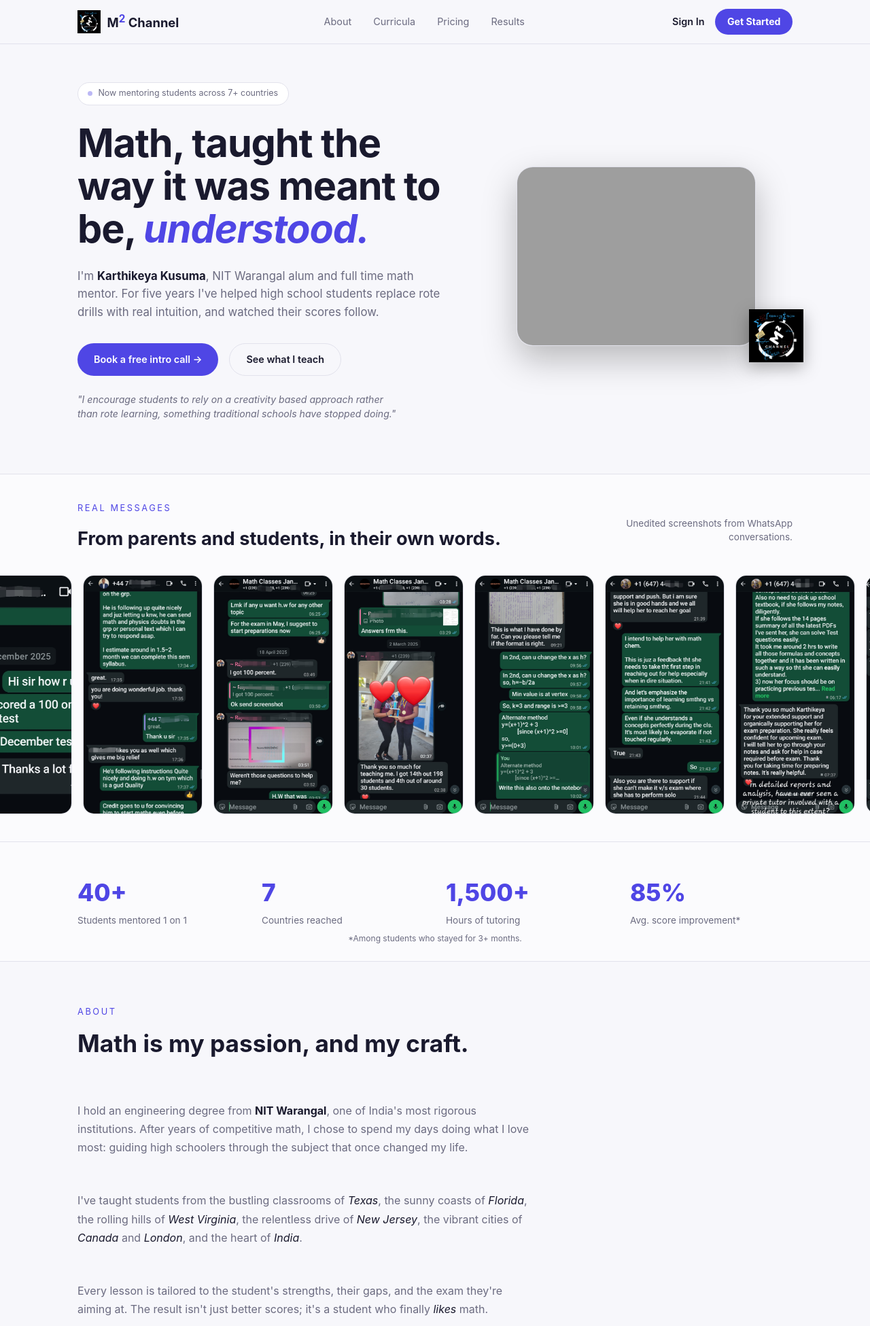
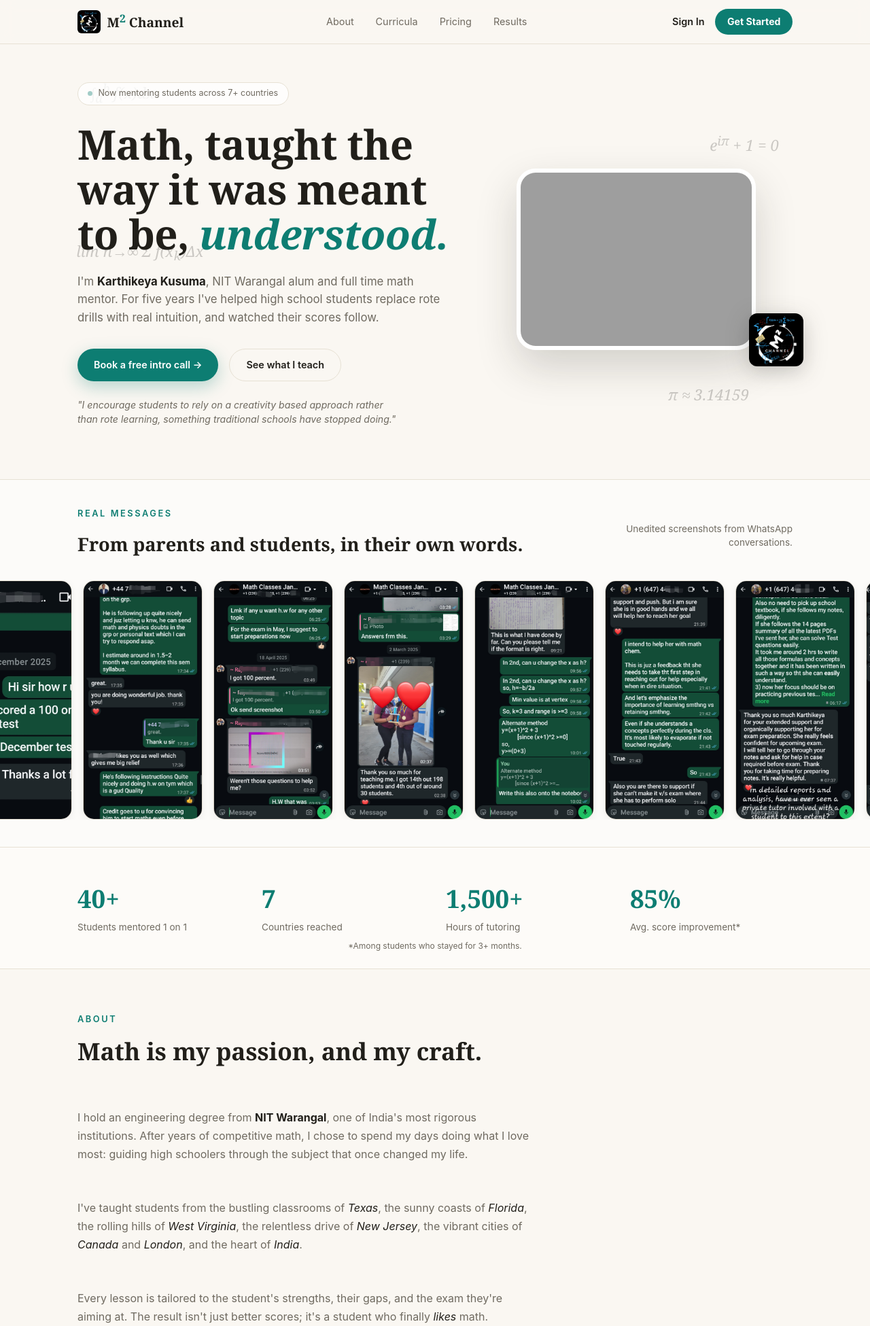
Before and after one commit to AryanSharma238/Math-tutoring-site-kk, a Flask app: page / in a window 1280 px wide. Shown: the top 1951 px of the page at 68% size. Run offline with Flask 3, Linux system fonts and the light colour scheme; grey boxes are pictures that could not be loaded.

Commit message:
Restore original design fidelity: light paper theme, teal accent, serif display font, chalk-formula decorations, gradient background

```diff
--- a/static/style.css
+++ b/static/style.css
@@ -482,13 +482,46 @@ img.curriculum-viewer {
 
 /* ---------- Marketing homepage ---------- */
 
+@import url('https://fonts.googleapis.com/css2?family=Playfair+Display:ital,wght@0,600;0,700;1,600;1,700&display=swap');
+
+.mkt-scope {
+  --mkt-bg: #faf7f2;
+  --mkt-card: #ffffff;
+  --mkt-text: #211f1a;
+  --mkt-muted: #6f6a60;
+  --mkt-accent: #0d7d72;
+  --mkt-accent-fg: #ffffff;
+  --mkt-border: #e7e1d4;
+  --mkt-glow: rgba(13, 125, 114, 0.28);
+
+  position: relative;
+  background: var(--mkt-bg);
+  color: var(--mkt-text);
+  overflow-x: hidden;
+  font-family: -apple-system, BlinkMacSystemFont, "Segoe UI", Roboto, sans-serif;
+}
+
+.mkt-scope .font-display {
+  font-family: 'Playfair Display', Georgia, 'Times New Roman', serif;
+}
+
+.mkt-bg-gradient {
+  position: fixed;
+  inset: 0;
+  z-index: -1;
+  pointer-events: none;
+  background:
+    radial-gradient(60rem 40rem at 15% -5%, rgba(13, 125, 114, 0.10), transparent 60%),
+    radial-gradient(50rem 35rem at 100% 10%, rgba(217, 141, 63, 0.12), transparent 60%);
+}
+
 .site-header {
   position: sticky;
   top: 0;
   z-index: 100;
-  background: color-mix(in srgb, var(--bg) 85%, transparent);
+  background: color-mix(in srgb, var(--mkt-bg) 82%, transparent);
   backdrop-filter: blur(10px);
-  border-bottom: 1px solid var(--border);
+  border-bottom: 1px solid var(--mkt-border);
 }
 
 .site-header-inner {
@@ -507,7 +540,7 @@ img.curriculum-viewer {
   align-items: center;
   gap: 0.6rem;
   text-decoration: none;
-  color: var(--text);
+  color: var(--mkt-text);
   flex-shrink: 0;
 }
 
@@ -515,15 +548,16 @@ img.curriculum-viewer {
   height: 34px;
   width: 34px;
   object-fit: contain;
+  border-radius: 6px;
 }
 
 .brand-name {
   font-weight: 700;
-  font-size: 1.15rem;
+  font-size: 1.2rem;
 }
 
 .brand-name sup {
-  color: var(--accent);
+  color: var(--mkt-accent);
 }
 
 .site-nav {
@@ -534,12 +568,13 @@ img.curriculum-viewer {
 }
 
 .site-nav a {
-  color: var(--muted);
+  color: var(--mkt-muted);
   text-decoration: none;
+  transition: color 0.15s;
 }
 
 .site-nav a:hover {
-  color: var(--text);
+  color: var(--mkt-text);
 }
 
 @media (min-width: 768px) {
@@ -554,7 +589,7 @@ img.curriculum-viewer {
 }
 
 .nav-signin {
-  color: var(--text);
+  color: var(--mkt-text);
   text-decoration: none;
   font-size: 0.9rem;
   font-weight: 600;
@@ -562,23 +597,32 @@ img.curriculum-viewer {
 }
 
 .nav-getstarted {
-  background: var(--accent);
-  color: white;
+  background: var(--mkt-accent);
+  color: var(--mkt-accent-fg);
   text-decoration: none;
   font-size: 0.88rem;
   font-weight: 700;
   padding: 0.55rem 1.1rem;
   border-radius: 999px;
   white-space: nowrap;
+  transition: opacity 0.15s;
+}
+
+.nav-getstarted:hover {
+  opacity: 0.9;
 }
 
 .hero {
+  position: relative;
   max-width: 1100px;
   margin: 0 auto;
   padding: 3.5rem 1.5rem 4rem;
+  overflow: visible;
 }
 
 .hero-inner {
+  position: relative;
+  z-index: 1;
   display: grid;
   grid-template-columns: 1fr;
   gap: 2.5rem;
@@ -593,12 +637,12 @@ img.curriculum-viewer {
   display: inline-flex;
   align-items: center;
   gap: 0.5rem;
-  border: 1px solid var(--border);
-  background: var(--card);
+  border: 1px solid var(--mkt-border);
+  background: color-mix(in srgb, var(--mkt-card) 80%, transparent);
   border-radius: 999px;
   padding: 0.4rem 0.9rem;
   font-size: 0.78rem;
-  color: var(--muted);
+  color: var(--mkt-muted);
   margin-bottom: 1.5rem;
 }
 
@@ -606,7 +650,7 @@ img.curriculum-viewer {
   width: 7px;
   height: 7px;
   border-radius: 50%;
-  background: var(--accent);
+  background: var(--mkt-accent);
   animation: pulse-dot 2s infinite;
 }
 
@@ -619,28 +663,29 @@ img.curriculum-viewer {
   font-size: 2.4rem;
   line-height: 1.1;
   margin: 0;
-  letter-spacing: -0.02em;
+  letter-spacing: -0.01em;
+  font-weight: 700;
 }
 
 @media (min-width: 768px) {
-  .hero h1 { font-size: 3.6rem; }
+  .hero h1 { font-size: 3.75rem; }
 }
 
 .hero h1 em {
-  color: var(--accent);
+  color: var(--mkt-accent);
   font-style: italic;
 }
 
 .hero-lead {
   margin-top: 1.5rem;
   font-size: 1.05rem;
-  color: var(--muted);
+  color: var(--mkt-muted);
   max-width: 34rem;
   line-height: 1.6;
 }
 
 .hero-lead strong {
-  color: var(--text);
+  color: var(--mkt-text);
 }
 
 .hero-ctas {
@@ -653,47 +698,60 @@ img.curriculum-viewer {
 .btn-primary {
   display: inline-flex;
   align-items: center;
-  background: var(--accent);
-  color: white;
+  background: var(--mkt-accent);
+  color: var(--mkt-accent-fg);
   text-decoration: none;
   font-weight: 600;
   font-size: 0.9rem;
   padding: 0.75rem 1.5rem;
   border-radius: 999px;
+  box-shadow: 0 8px 24px var(--mkt-glow);
+  transition: opacity 0.15s, transform 0.15s;
+}
+
+.btn-primary:hover {
+  opacity: 0.92;
+  transform: translateY(-1px);
 }
 
 .btn-outline {
   display: inline-flex;
   align-items: center;
-  border: 1px solid var(--border);
-  color: var(--text);
+  border: 1px solid var(--mkt-border);
+  color: var(--mkt-text);
   text-decoration: none;
   font-weight: 600;
   font-size: 0.9rem;
   padding: 0.75rem 1.5rem;
   border-radius: 999px;
+  transition: background 0.15s;
+}
+
+.btn-outline:hover {
+  background: color-mix(in srgb, var(--mkt-text) 6%, transparent);
 }
 
 .hero-quote {
   margin-top: 1.5rem;
   font-style: italic;
   font-size: 0.88rem;
-  color: var(--muted);
+  color: var(--mkt-muted);
   max-width: 30rem;
 }
 
 .hero-photo-wrap {
   position: relative;
+  z-index: 1;
   display: flex;
   justify-content: center;
 }
 
 .hero-photo {
   width: 16rem;
-  border-radius: 1.5rem;
+  border-radius: 1.75rem;
   object-fit: cover;
-  border: 1px solid var(--border);
-  box-shadow: 0 20px 50px rgba(0,0,0,0.25);
+  border: 6px solid var(--mkt-card);
+  box-shadow: 0 25px 60px rgba(33, 31, 26, 0.18);
 }
 
 @media (min-width: 768px) {
@@ -705,14 +763,35 @@ img.curriculum-viewer {
   bottom: -1.5rem;
   right: -1rem;
   width: 5rem;
-  filter: drop-shadow(0 8px 12px rgba(0,0,0,0.3));
+  border-radius: 12px;
+  filter: drop-shadow(0 8px 16px rgba(33, 31, 26, 0.25));
+}
+
+.chalk-formulas {
+  position: absolute;
+  inset: 0;
+  pointer-events: none;
+  display: none;
+}
+
+@media (min-width: 1024px) {
+  .chalk-formulas { display: block; }
+}
+
+.chalk-formula {
+  position: absolute;
+  font-family: 'Playfair Display', Georgia, serif;
+  font-style: italic;
+  font-size: 1.4rem;
+  color: color-mix(in srgb, var(--mkt-text) 22%, transparent);
+  white-space: nowrap;
 }
 
 .testimonials-marquee-section {
   padding: 2.5rem 0;
-  border-top: 1px solid var(--border);
-  border-bottom: 1px solid var(--border);
-  background: color-mix(in srgb, var(--card) 60%, transparent);
+  border-top: 1px solid var(--mkt-border);
+  border-bottom: 1px solid var(--mkt-border);
+  background: color-mix(in srgb, var(--mkt-card) 55%, transparent);
 }
 
 .marquee-heading {
@@ -731,7 +810,7 @@ img.curriculum-viewer {
 }
 
 .marquee-note {
-  color: var(--muted);
+  color: var(--mkt-muted);
   font-size: 0.85rem;
   max-width: 16rem;
   text-align: right;
@@ -761,8 +840,9 @@ img.curriculum-viewer {
   height: 22rem;
   border-radius: 1rem;
   overflow: hidden;
-  border: 1px solid var(--border);
-  background: var(--card);
+  border: 1px solid var(--mkt-border);
+  background: var(--mkt-card);
+  box-shadow: 0 4px 14px rgba(33, 31, 26, 0.06);
 }
 
 .marquee-item img {
@@ -774,8 +854,8 @@ img.curriculum-viewer {
 }
 
 .stats-bar {
-  border-bottom: 1px solid var(--border);
-  background: color-mix(in srgb, var(--card) 50%, transparent);
+  border-bottom: 1px solid var(--mkt-border);
+  background: color-mix(in srgb, var(--mkt-card) 45%, transparent);
 }
 
 .stats-grid {
@@ -792,15 +872,16 @@ img.curriculum-viewer {
 }
 
 .stat-num {
-  font-size: 2.2rem;
-  font-weight: 800;
-  color: var(--accent);
+  font-family: 'Playfair Display', Georgia, serif;
+  font-size: 2.3rem;
+  font-weight: 700;
+  color: var(--mkt-accent);
 }
 
 .stat-label {
   margin-top: 0.25rem;
   font-size: 0.85rem;
-  color: var(--muted);
+  color: var(--mkt-muted);
 }
 
 .stats-footnote {
@@ -809,21 +890,23 @@ img.curriculum-viewer {
   padding: 0 1.5rem 1.5rem;
   text-align: center;
   font-size: 0.75rem;
-  color: var(--muted);
+  color: var(--mkt-muted);
 }
 
 .eyebrow {
   text-transform: uppercase;
   letter-spacing: 0.2em;
   font-size: 0.8rem;
-  color: var(--accent);
+  color: var(--mkt-accent);
   margin: 0 0 1rem;
+  font-weight: 600;
 }
 
 .about-section, .curricula-section, .pricing-section, .quotes-section {
   max-width: 1100px;
   margin: 0 auto;
   padding: 4rem 1.5rem;
+  position: relative;
 }
 
 .about-section h2, .curricula-section h2, .pricing-section h2, .quotes-section h2 {
@@ -837,13 +920,13 @@ img.curriculum-viewer {
   display: flex;
   flex-direction: column;
   gap: 1.2rem;
-  color: var(--muted);
+  color: var(--mkt-muted);
   line-height: 1.7;
   max-width: 42rem;
 }
 
-.about-copy strong { color: var(--text); }
-.about-copy em { color: var(--text); font-style: italic; }
+.about-copy strong { color: var(--mkt-text); }
+.about-copy em { color: var(--mkt-text); font-style: italic; }
 
 .curricula-grid {
   display: grid;
--- a/templates/home.html
+++ b/templates/home.html
@@ -1,11 +1,13 @@
 {% extends "base.html" %}
 {% block title %}M² Channel · Math Tutoring by Karthikeya Kusuma{% endblock %}
 {% block body %}
+<div class="mkt-scope">
+<div class="mkt-bg-gradient" aria-hidden="true"></div>
 <header class="site-header">
   <div class="site-header-inner">
     <a href="#top" class="brand-link">
       <img src="{{ url_for('static', filename='images/m2-logo.png') }}" alt="M² Channel" class="brand-logo">
-      <span class="brand-name">M<sup>2</sup> Channel</span>
+      <span class="brand-name font-display">M<sup>2</sup> Channel</span>
     </a>
     <nav class="site-nav">
       <a href="#about">About</a>
@@ -24,7 +26,7 @@
   <div class="hero-inner">
     <div class="hero-copy">
       <div class="hero-badge"><span class="pulse-dot"></span>Now mentoring students across 7+ countries</div>
-      <h1>Math, taught the way it was meant to be, <em>understood.</em></h1>
+      <h1 class="font-display">Math, taught the way it was meant to be, <em>understood.</em></h1>
       <p class="hero-lead">I'm <strong>Karthikeya Kusuma</strong>, NIT Warangal alum and full time math mentor. For five years I've helped high school students replace rote drills with real intuition, and watched their scores follow.</p>
       <div class="hero-ctas">
         <a href="https://forms.gle/5dSMCAtVG1r7w4Vo8" target="_blank" rel="noreferrer" class="btn-primary">Book a free intro call &rarr;</a>
@@ -37,13 +39,20 @@
       <img src="{{ url_for('static', filename='images/m2-logo.png') }}" alt="" class="hero-logo-badge">
     </div>
   </div>
+  <div class="chalk-formulas" aria-hidden="true">
+    <span class="chalk-formula" style="top:8%;left:4%">&int;<sub>a</sub><sup>b</sup> f(x)dx</span>
+    <span class="chalk-formula" style="top:70%;left:6%">y = mx + b</span>
+    <span class="chalk-formula" style="top:20%;right:4%">e<sup>i&pi;</sup> + 1 = 0</span>
+    <span class="chalk-formula" style="top:78%;right:8%">&pi; &asymp; 3.14159</span>
+    <span class="chalk-formula" style="top:45%;left:2%">lim n&rarr;&infin; &Sigma; f(x<sub>k</sub>)&Delta;x</span>
+  </div>
 </section>
 
 <section class="testimonials-marquee-section">
   <div class="marquee-heading">
     <div>
       <p class="eyebrow">Real messages</p>
-      <h2>From parents and students, in their own words.</h2>
+      <h2 class="font-display">From parents and students, in their own words.</h2>
     </div>
     <p class="marquee-note">Unedited screenshots from WhatsApp conversations.</p>
   </div>
@@ -71,7 +80,7 @@
 
 <section id="about" class="about-section">
   <p class="eyebrow">About</p>
-  <h2>Math is my passion, and my craft.</h2>
+  <h2 class="font-display">Math is my passion, and my craft.</h2>
   <div class="about-copy">
     <p>I hold an engineering degree from <strong>NIT Warangal</strong>, one of India's most rigorous institutions. After years of competitive math, I chose to spend my days doing what I love most: guiding high schoolers through the subject that once changed my life.</p>
     <p>I've taught students from the bustling classrooms of <em>Texas</em>, the sunny coasts of <em>Florida</em>, the rolling hills of <em>West Virginia</em>, the relentless drive of <em>New Jersey</em>, the vibrant cities of <em>Canada</em> and <em>London</em>, and the heart of <em>India</em>.</p>
@@ -81,7 +90,7 @@
 
 <section id="services" class="curricula-section">
   <p class="eyebrow">Curricula</p>
-  <h2>Four curricula. One philosophy: understand, then practice.</h2>
+  <h2 class="font-display">Four curricula. One philosophy: understand, then practice.</h2>
   <div class="curricula-grid">
     <article class="curriculum-card">
       <span class="curriculum-tag">USA</span>
@@ -108,7 +117,7 @@
 
 <section id="pricing" class="pricing-section">
   <p class="eyebrow">Pricing</p>
-  <h2>Honest, regional pricing. No packages, no pressure.</h2>
+  <h2 class="font-display">Honest, regional pricing. No packages, no pressure.</h2>
   <div class="pricing-grid">
     <div class="pricing-card">
       <div class="pricing-region">London</div>
@@ -140,7 +149,7 @@
 
 <section id="testimonials" class="quotes-section">
   <p class="eyebrow">Results</p>
-  <h2>40+ families. One consistent verdict.</h2>
+  <h2 class="font-display">40+ families. One consistent verdict.</h2>
   <div class="quotes-grid">
     <figure class="quote-card">
       <div class="quote-mark">&ldquo;</div>
@@ -168,7 +177,7 @@
 
 <section class="cta-section">
   <div class="cta-card">
-    <h2>Ready to see math <em>click</em>?</h2>
+    <h2 class="font-display">Ready to see math <em>click</em>?</h2>
     <p>The intro call is free. We'll talk about your student, their goals, and whether we're a fit. No hard sell.</p>
     <a href="https://forms.gle/5dSMCAtVG1r7w4Vo8" target="_blank" rel="noreferrer" class="btn-primary">Book my free call &rarr;</a>
   </div>
@@ -187,4 +196,5 @@
     </div>
   </div>
 </footer>
+</div>
 {% endblock %}
```
Also changed, not shown: other parts of static/style.css (+43 -32 lines).
